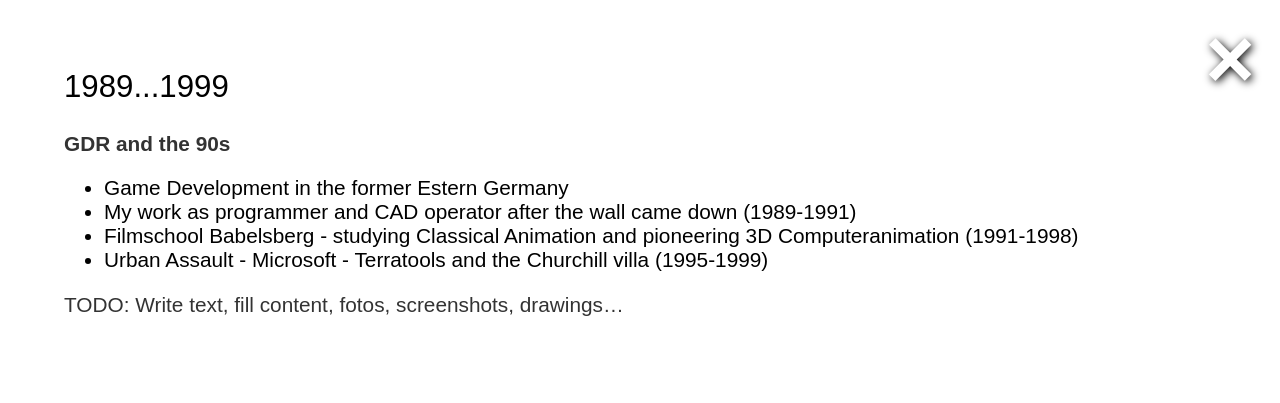
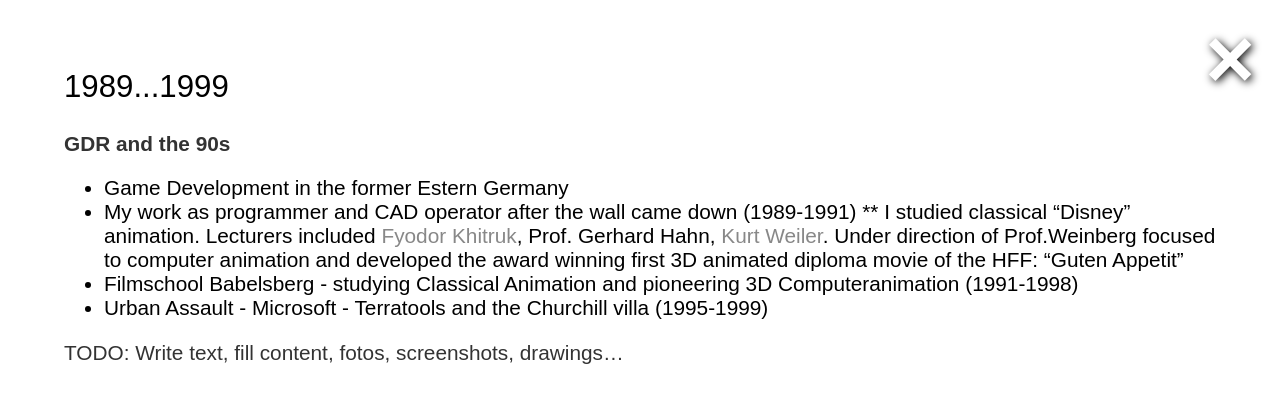
Before and after one commit to gebirgsbernd/gebirgsbernd.github.io, a Jekyll site: the page built from z_aboutme/_posts/1989-01-01-old.md, in a window 1280 px wide. Shown: the top 403 px of the page. Built offline with Jekyll 4.4.1, drawn with Linux system fonts in a browser that asks for light colours; some web fonts are replaced.

Commit message:
Links zu HFF Dozenten eingefügt

```diff
--- a/z_aboutme/_posts/1989-01-01-old.md
+++ b/z_aboutme/_posts/1989-01-01-old.md
@@ -5,8 +5,10 @@
 **GDR and the 90s**
 * Game Development in the former Estern Germany
 * My work as programmer and CAD operator after the wall came down  (1989-1991)
+** I studied classical "Disney" animation. Lecturers included  [Fyodor Khitruk](https://ru.wikipedia.org/wiki/%D0%A5%D0%B8%D1%82%D1%80%D1%83%D0%BA,_%D0%A4%D1%91%D0%B4%D0%BE%D1%80_%D0%A1%D0%B0%D0%B2%D0%B5%D0%BB%D1%8C%D0%B5%D0%B2%D0%B8%D1%87),  Prof. Gerhard Hahn, [Kurt Weiler](https://de.wikipedia.org/wiki/Kurt_Weiler). Under direction of Prof.Weinberg focused to computer animation and developed the award winning first 3D animated diploma movie of the HFF: "Guten Appetit"
 * Filmschool Babelsberg - studying Classical Animation and pioneering 3D Computeranimation (1991-1998)
 * Urban Assault - Microsoft - Terratools and the Churchill villa (1995-1999)
 
 
+
 TODO: Write text, fill content, fotos, screenshots, drawings...
```
